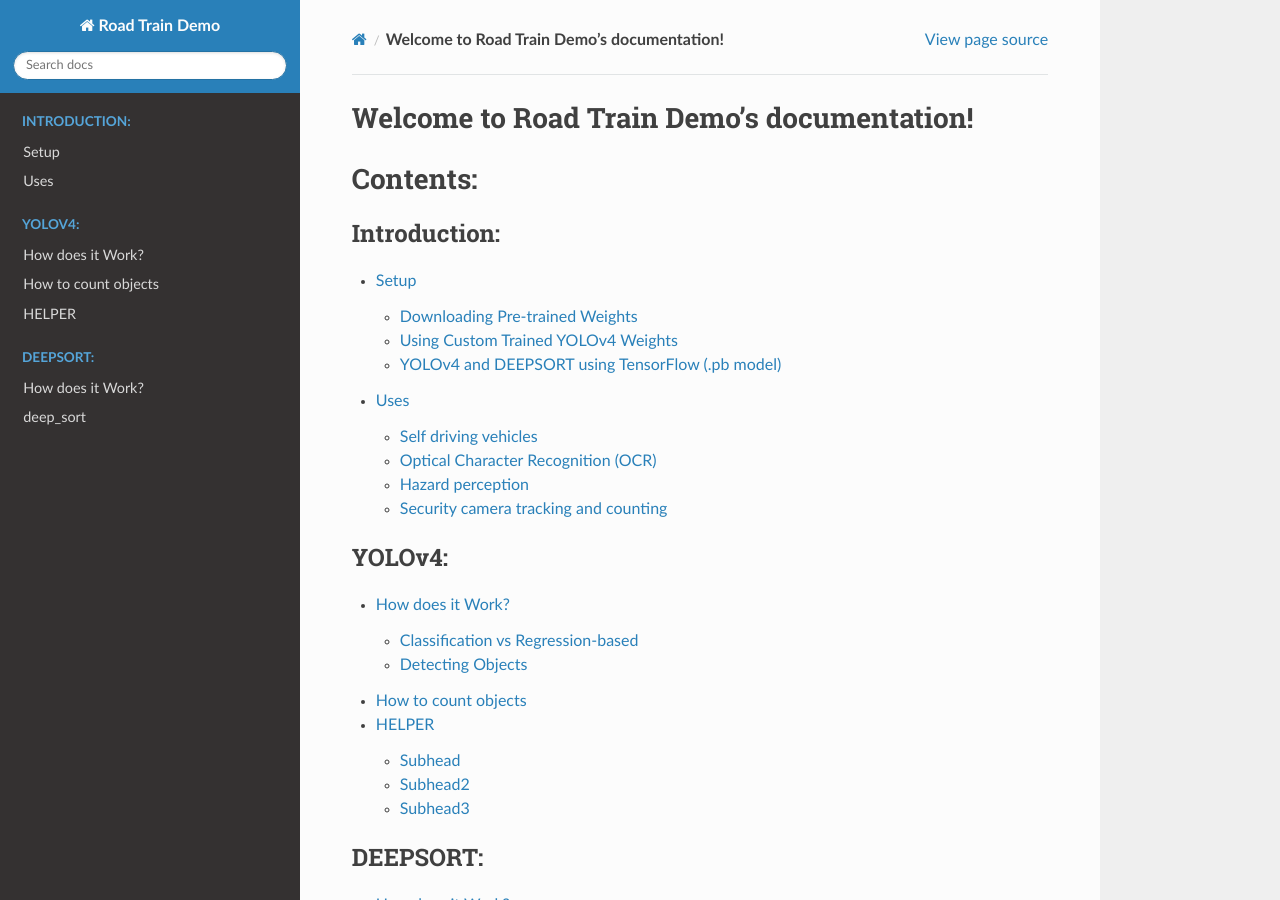
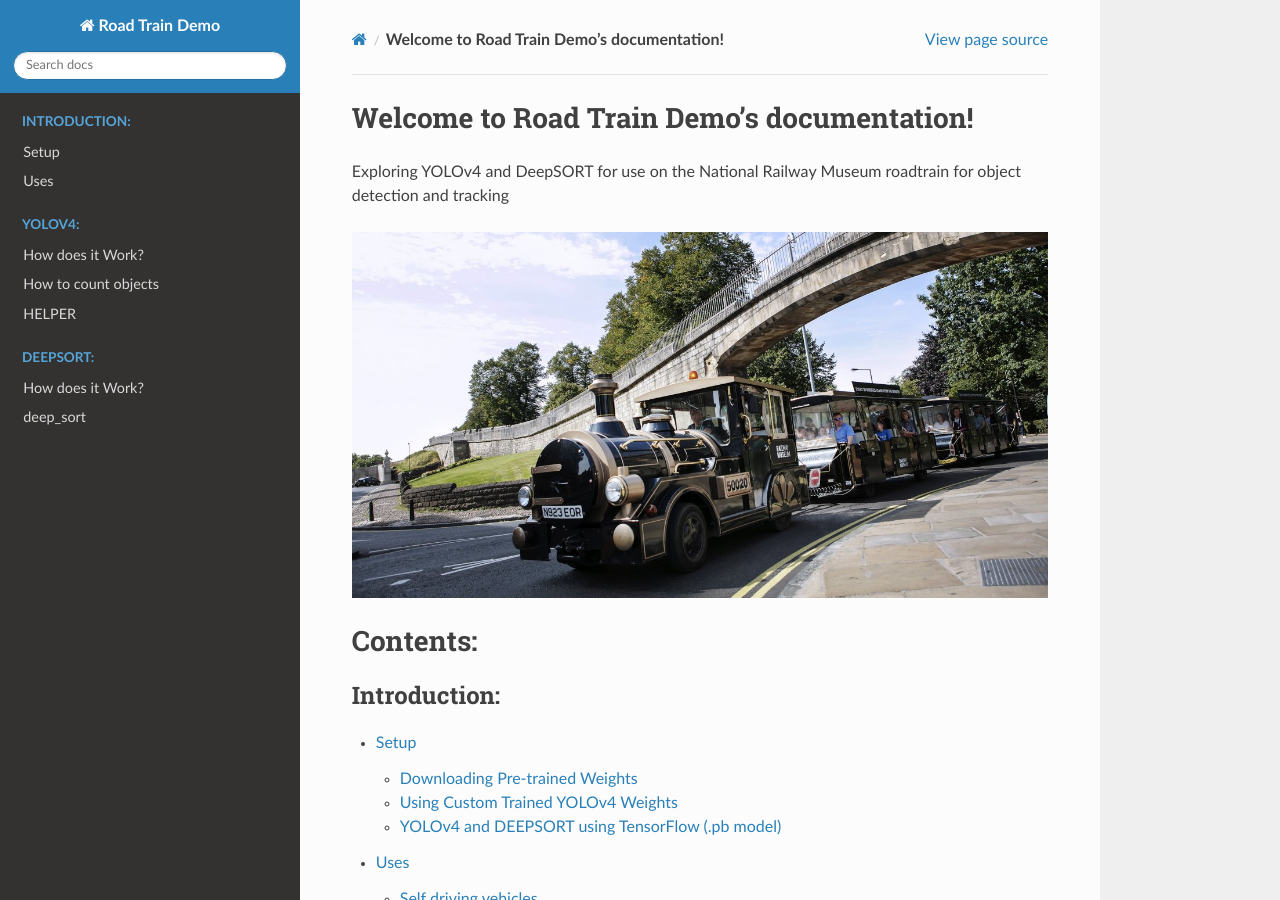
Before and after one commit to Shaley9999/Roadtrain-Demo, a Sphinx documentation site: the page built from docs/index.rst, in a window 1280 px wide and 900 px high. Built offline with Sphinx 7.4.7 and the Read the Docs theme 2.0.0, drawn with Linux system fonts in a browser that asks for light colours.

Commit message:
intro update

```diff
--- a/docs/index.rst
+++ b/docs/index.rst
@@ -5,6 +5,11 @@
 
 **Welcome to Road Train Demo's documentation!**
 ++++++++++++++++++++++++++++++++++++++++++++++++++++
+
+Exploring YOLOv4 and DeepSORT for use on the National Railway Museum roadtrain for object detection and tracking
+
+.. image::
+   /Images/roadtrain.jpg
 
 Contents:
 +++++++++++
```
Also changed, not shown: docs/Images/roadtrain.jpg (added).
